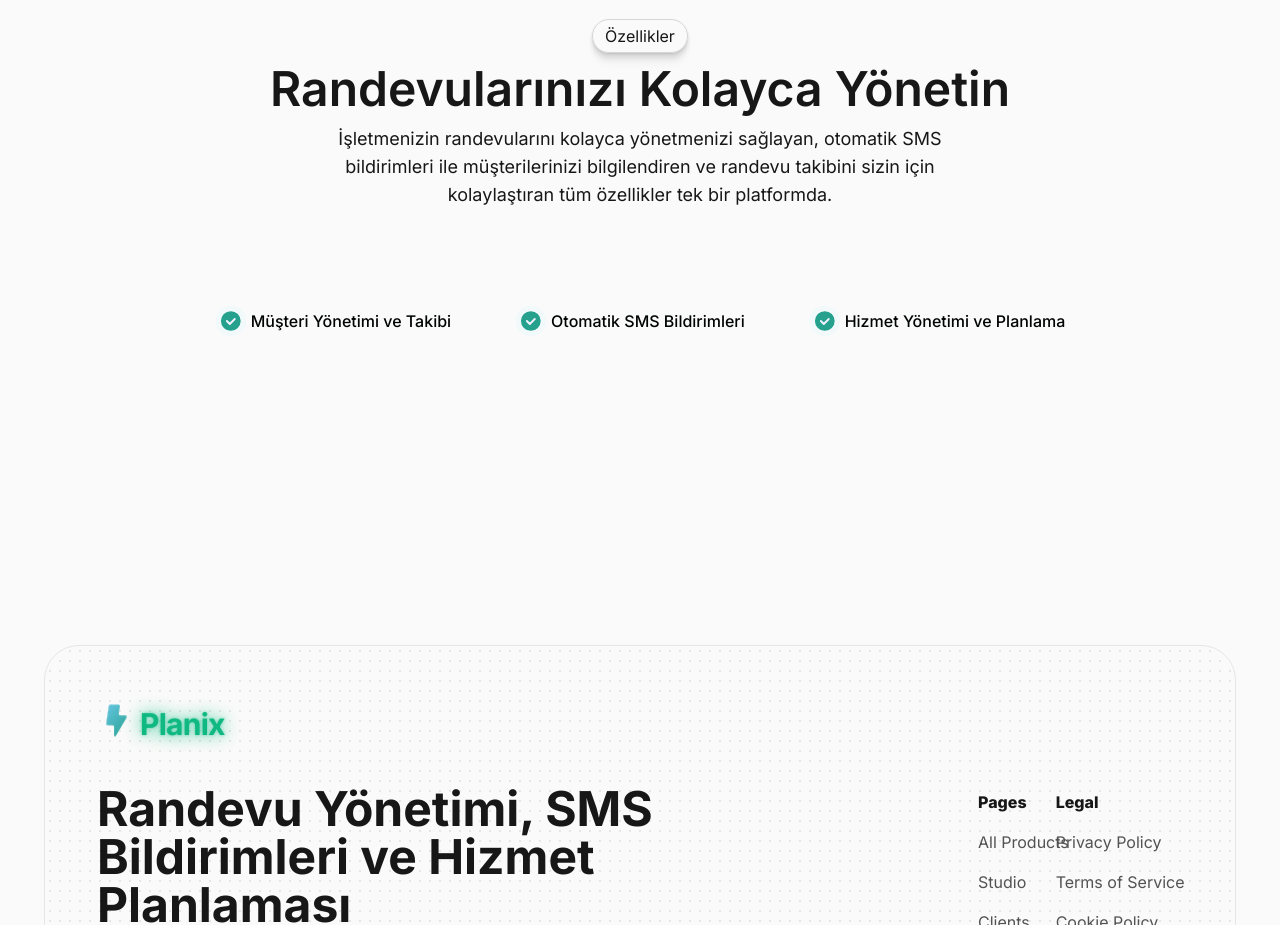
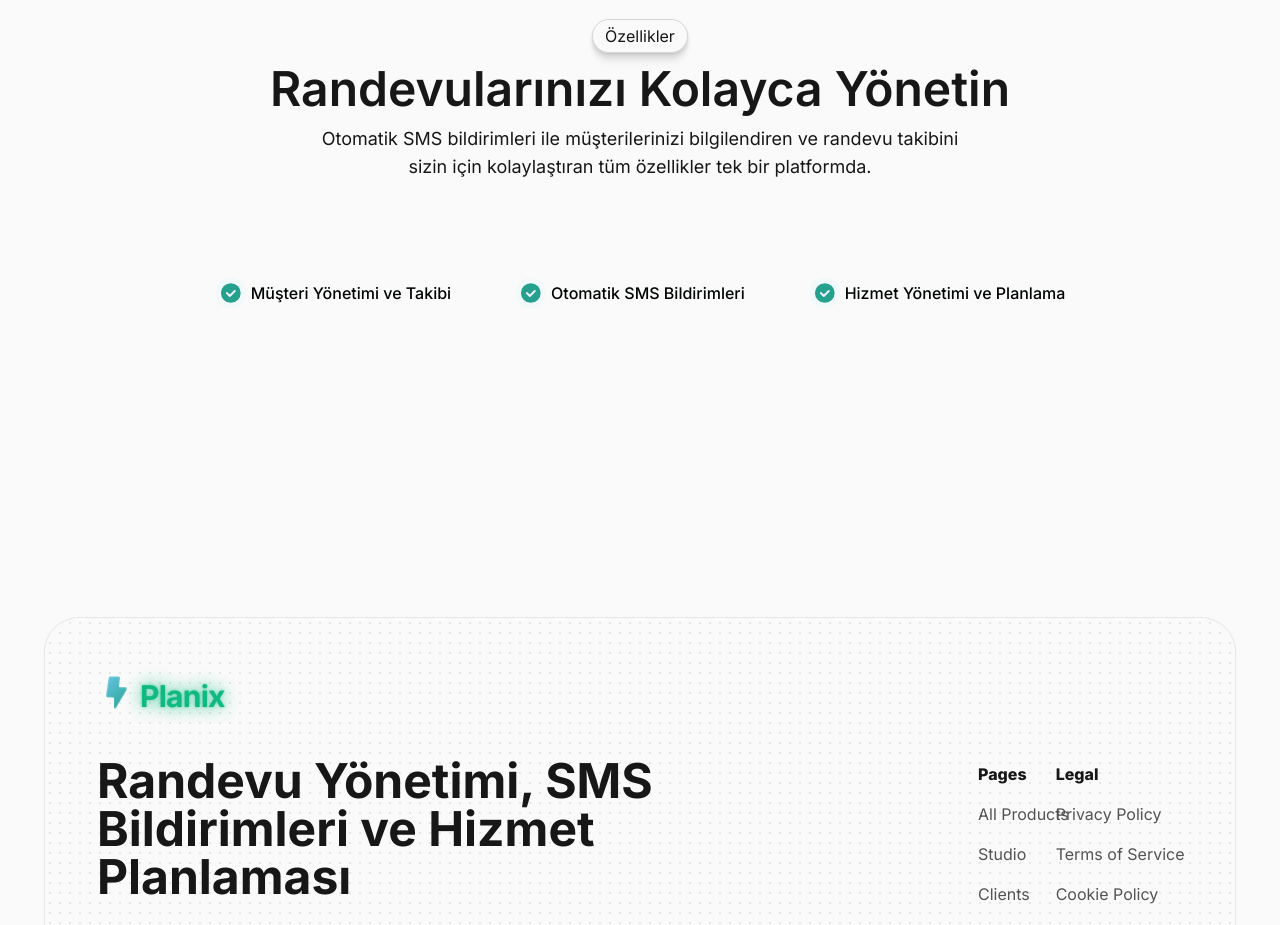
Before and after one commit to mertcancet/planix-landing-v2, a Next.js app: page /pricing in a window 1280 px wide. Shown: the part 2180-3105 px from the top of the page. Built offline with nearby package versions, Linux system fonts and the light colour scheme.

Commit message:
📝 (features.tsx): Update text content to improve readability and remove redundancy 📝 (hero.tsx): Update text content to improve clarity and remove redundancy

```diff
--- a/components/features.tsx
+++ b/components/features.tsx
@@ -21,9 +21,8 @@ const Features = ({ className }: { className?: string }) => {
         Randevularınızı Kolayca Yönetin
       </h1>
       <p className="text-center w-72 md:w-[670px] md:text-base lg:text-lg text-sm px-1">
-        İşletmenizin randevularını kolayca yönetmenizi sağlayan, otomatik SMS
-        bildirimleri ile müşterilerinizi bilgilendiren ve randevu takibini sizin
-        için kolaylaştıran tüm özellikler tek bir platformda.
+        Otomatik SMS bildirimleri ile müşterilerinizi bilgilendiren ve randevu
+        takibini sizin için kolaylaştıran tüm özellikler tek bir platformda.
       </p>
     </motion.div>
   );
--- a/components/hero.tsx
+++ b/components/hero.tsx
@@ -144,9 +144,8 @@ export const Hero = () => {
           variants={variants}
           className="md:text-lg text-sm font-medium leading-[23px] text-center tracking-tight max-w-2xl mx-auto w-[95%] mt-9 text-neutral-600"
         >
-          Randevularınızı kolayca yönetin, SMS ile müşterilerinize otomatik
-          hatırlatmalar gönderin. İşletmenizi büyütmeye odaklanın, randevu
-          takibini bize bırakın.
+          SMS ile müşterilerinize otomatik hatırlatmalar gönderin. İşletmenizi
+          büyütmeye odaklanın, randevu takibini bize bırakın.
         </motion.p>
         <Link href="https://app.planix.com.tr/auth/register">
           <motion.button
```
